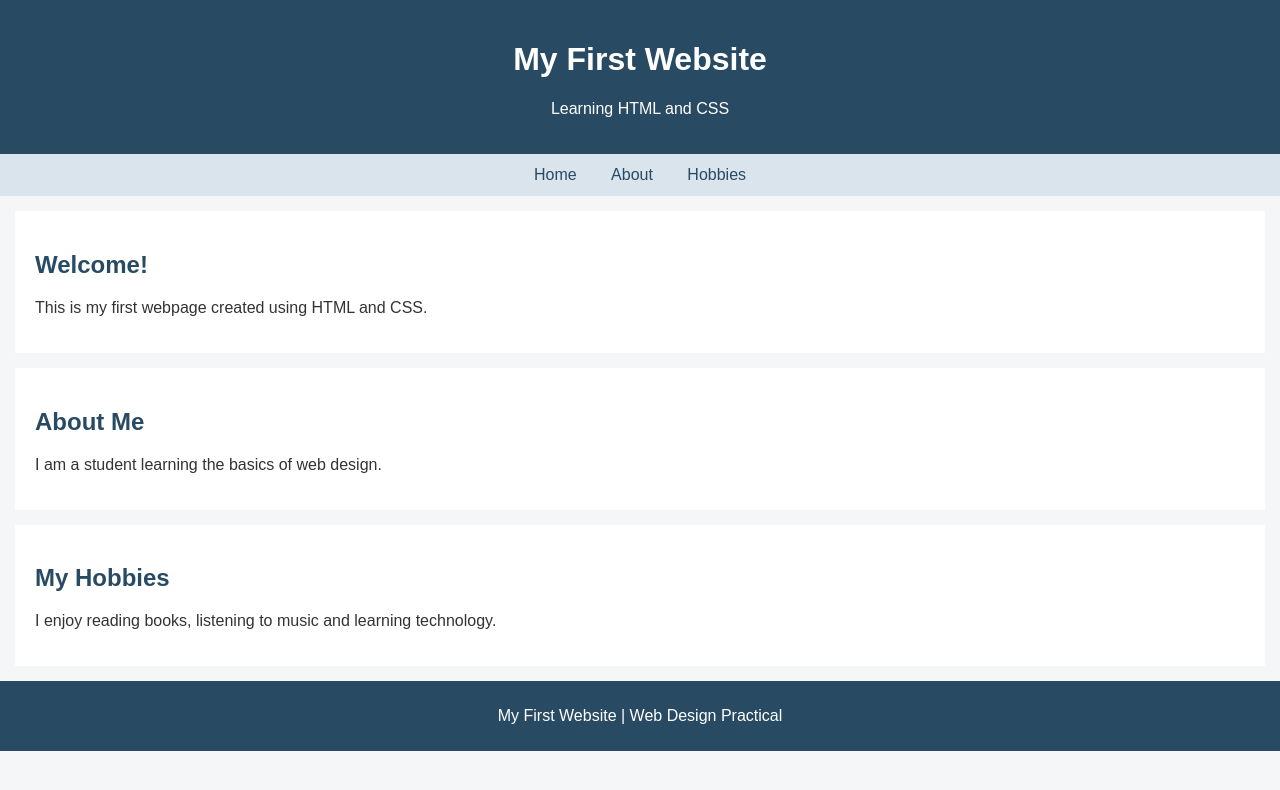
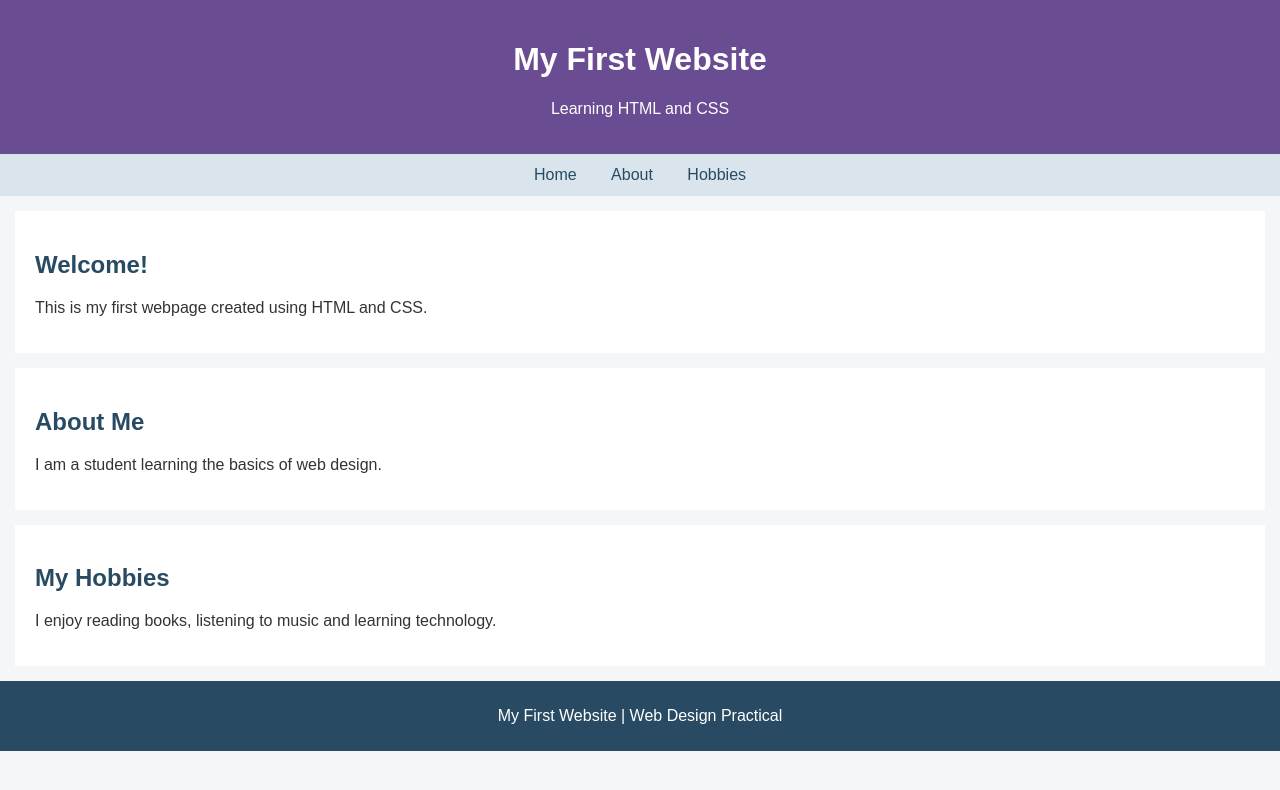
Before and after one commit to Aayushich0660/Web-dev-experiment-1, a plain HTML site: page index.html in a window 1280 px wide. Drawn offline with Linux system fonts and the light colour scheme.

Commit message:
Changed website colours

```diff
--- a/index.html
+++ b/index.html
@@ -13,7 +13,7 @@
         }
 
         header {
-            background-color: #284b63;
+            background-color: #6a4c93;
             color: white;
             text-align: center;
             padding: 20px;
```
